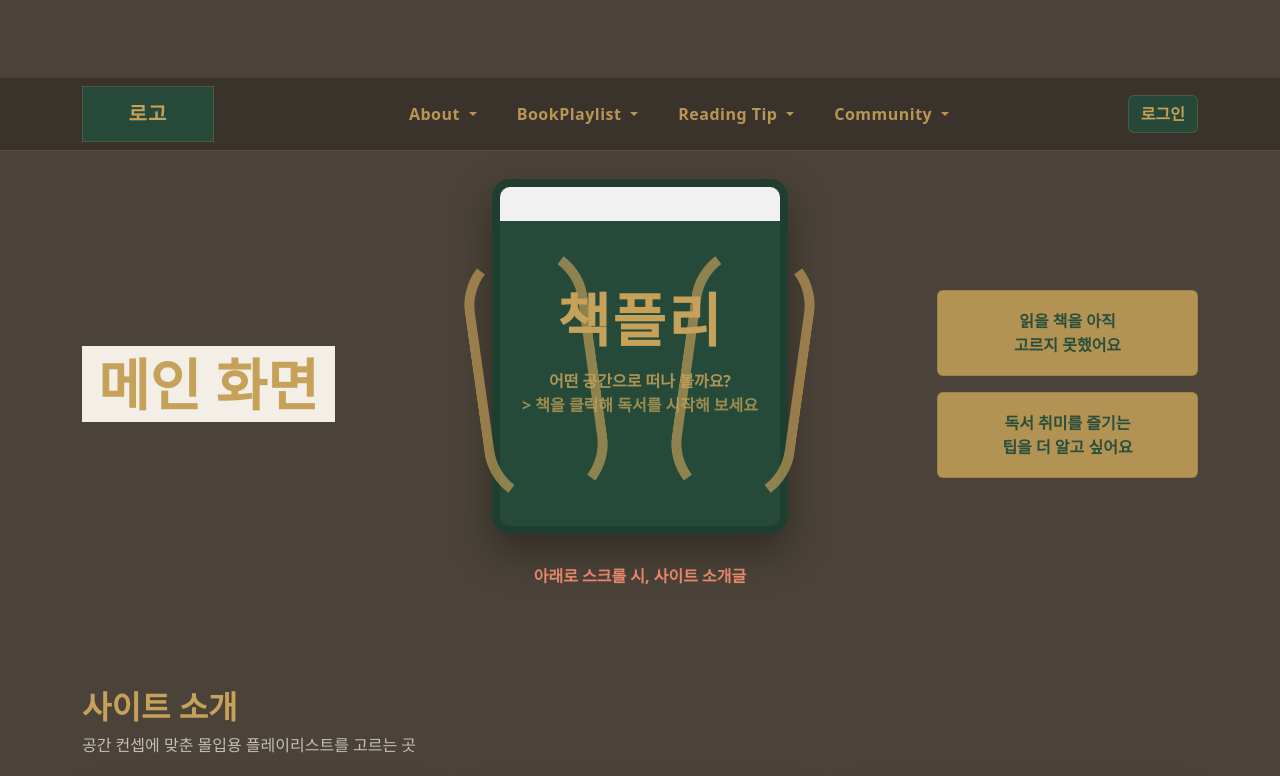
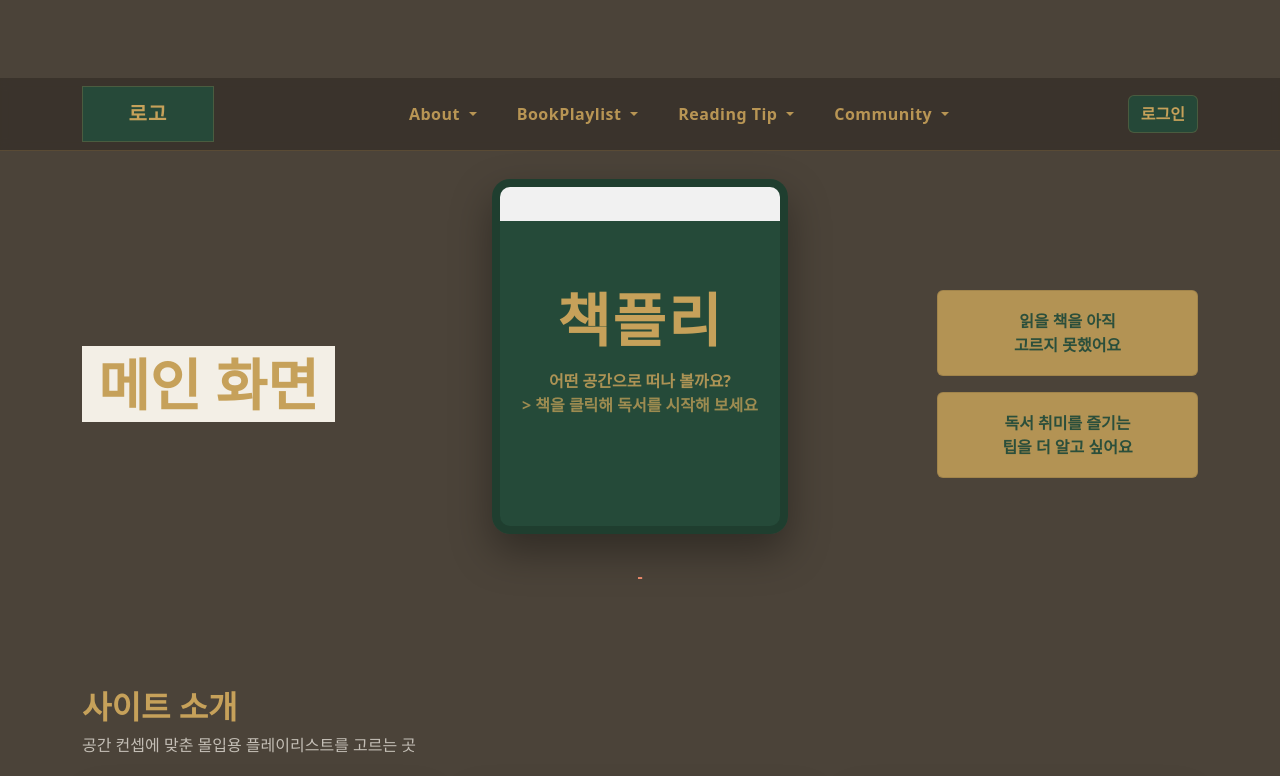
Before and after one commit to tksdl05/bookplaylist, a plain HTML site: page index.html in a window 1280 px wide. Shown: the top 776 px of the page. Drawn offline with nearby package versions, Linux system fonts and the light colour scheme.

Commit message:
Add files via upload

```diff
--- a/index.html
+++ b/index.html
@@ -34,8 +34,8 @@
 
           <!-- 2) BookPlaylist -->
           <li class="nav-item dropdown hover-dd">
-           <a class="nav-link dropdown-toggle" href="bookplaylist.html" role="button" data-bs-toggle="dropdown">
-            BookPlaylist
+            <a class="nav-link dropdown-toggle" href="bookplaylist.html" role="button" data-bs-toggle="dropdown" aria-expanded="false">
+              BookPlaylist
             </a>
             <ul class="dropdown-menu dropdown-menu-dark">
               <li><a class="dropdown-item" href="forest.html">숲</a></li>
@@ -74,7 +74,7 @@
     </div>
   </nav>
 
-  <!-- ===== MAIN HERO (네 스케치 느낌 유지) ===== -->
+  <!-- ===== MAIN ===== -->
   <header class="hero-section">
     <div class="container">
       <div class="row align-items-center gy-4">
@@ -97,12 +97,10 @@
                   </p>
                 </div>
               </div>
-              <div class="laurel left"></div>
-              <div class="laurel right"></div>
             </div>
           </a>
 
-          <p class="scroll-hint mt-4 mb-0">아래로 스크롤 시, 사이트 소개글</p>
+          <p class="scroll-hint mt-4 mb-0">-</p>
         </div>
 
         <div class="col-lg-3">
```
